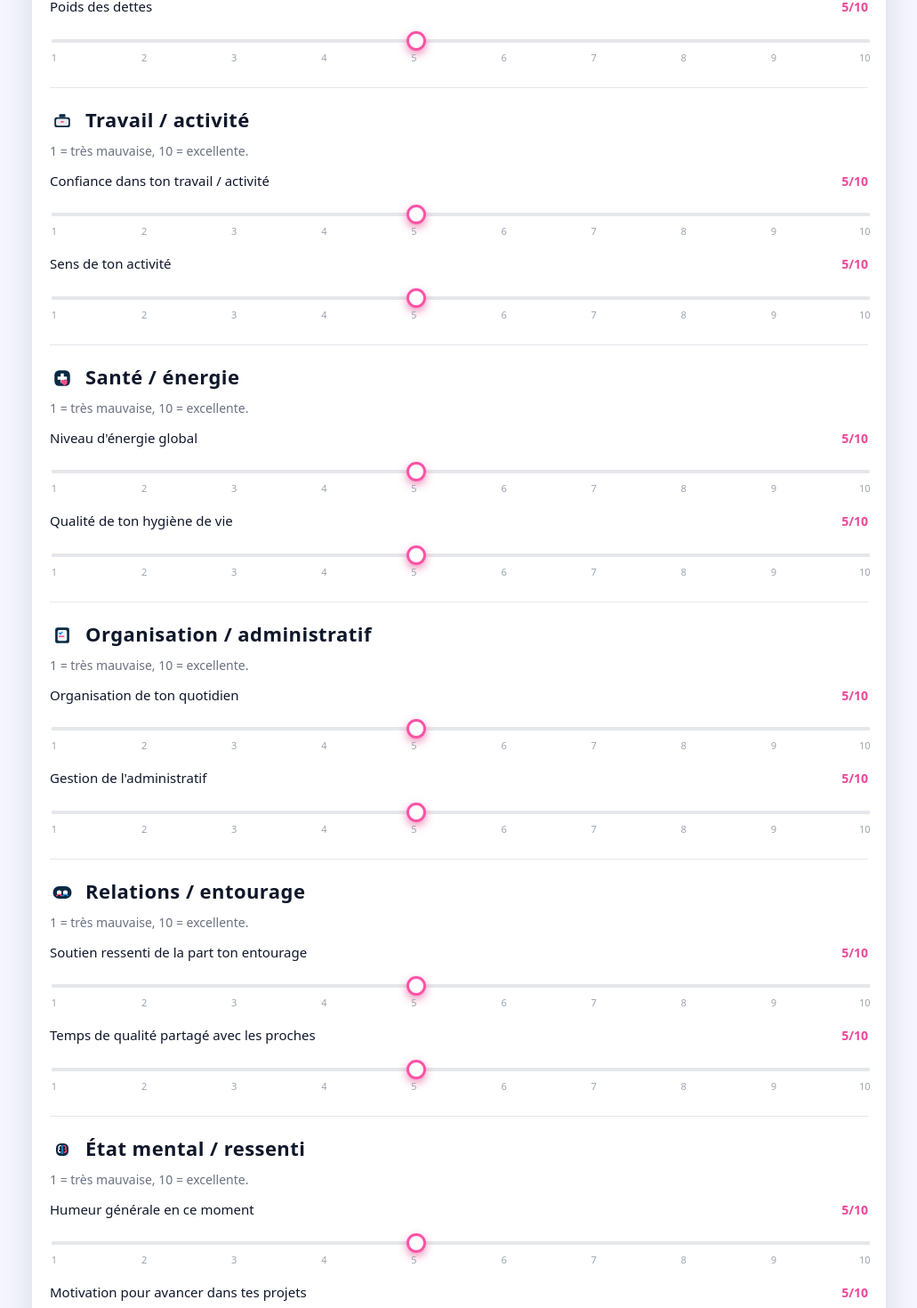
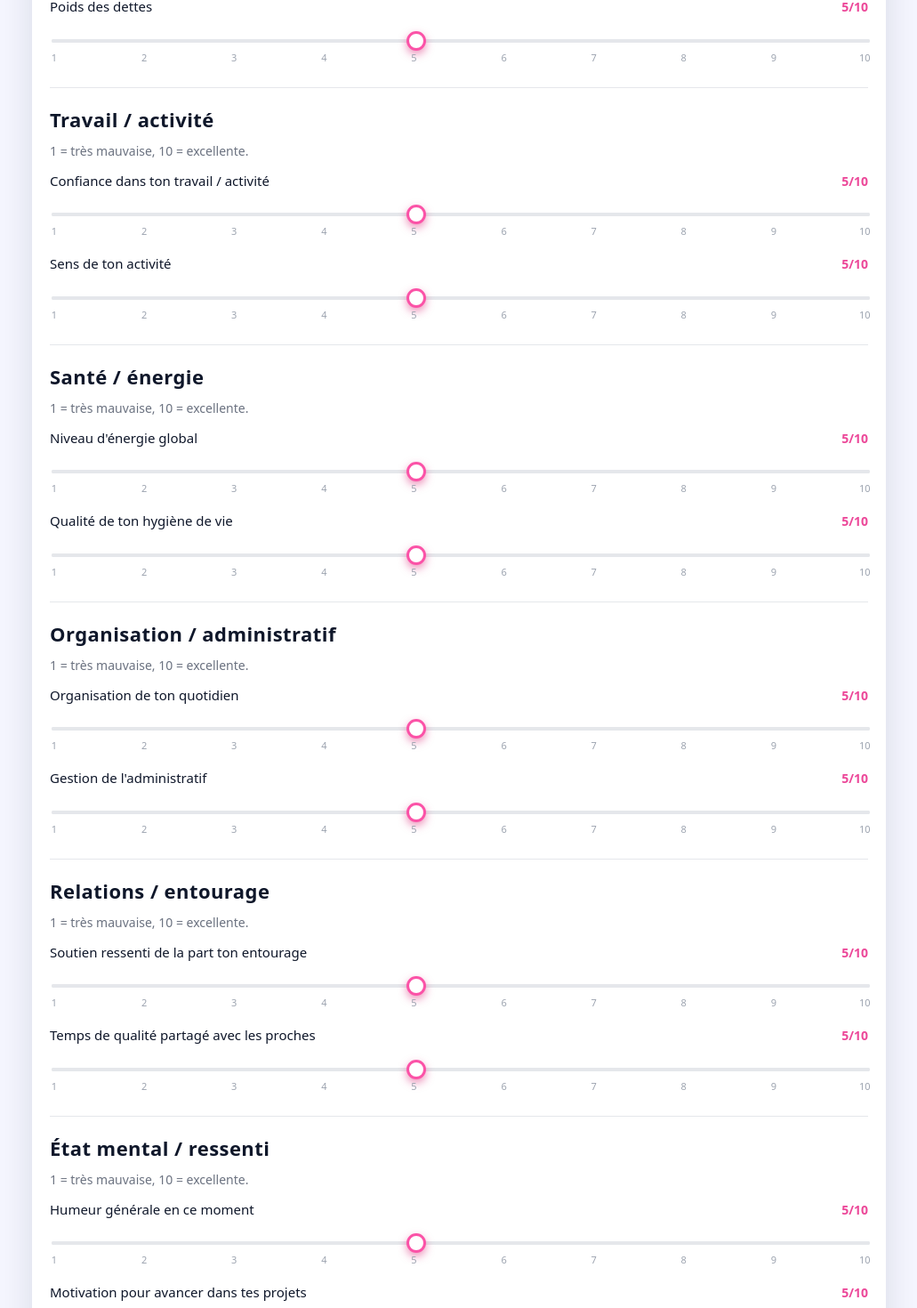
Before and after one commit to Brax971/Lifescore, a Next.js app: page / in a window 1280 px wide. Shown: the part 838-2308 px from the top of the page at 89% size, without its empty margins (124-1155 px from the left). Built offline with nearby package versions, Linux system fonts and the light colour scheme.

Commit message:
Update page.js

```diff
--- a/app/page.js
+++ b/app/page.js
@@ -99,231 +99,11 @@ const domains = [
   },
 ];
 
-function DomainIcon({ id }: { id: string }) {
-  switch (id) {
-    case "finances":
-      // Pièces + billet
-      return (
-        <svg
-          className="lk-domain-icon"
-          viewBox="0 0 32 32"
-          aria-hidden="true"
-        >
-          <rect
-            x="6"
-            y="10"
-            width="18"
-            height="12"
-            rx="3"
-            fill="#0A2A43"
-          />
-          <rect
-            x="8"
-            y="12"
-            width="14"
-            height="8"
-            rx="2"
-            fill="#ffffff"
-            opacity="0.9"
-          />
-          <circle cx="23" cy="22" r="5" fill="#FF4B8B" />
-          <circle cx="23" cy="22" r="3" fill="#ffffff" />
-        </svg>
-      );
-    case "travail":
-      // Mallette de travail
-      return (
-        <svg
-          className="lk-domain-icon"
-          viewBox="0 0 32 32"
-          aria-hidden="true"
-        >
-          <rect
-            x="6"
-            y="11"
-            width="20"
-            height="13"
-            rx="3"
-            fill="#0A2A43"
-          />
-          <rect
-            x="12"
-            y="7"
-            width="8"
-            height="4"
-            rx="1"
-            fill="#0A2A43"
-          />
-          <rect
-            x="8"
-            y="13"
-            width="16"
-            height="9"
-            rx="2"
-            fill="#ffffff"
-            opacity="0.9"
-          />
-          <rect
-            x="14"
-            y="16"
-            width="4"
-            height="2"
-            rx="1"
-            fill="#FF4B8B"
-          />
-        </svg>
-      );
-    case "sante":
-      // Croix médicale + cœur
-      return (
-        <svg
-          className="lk-domain-icon"
-          viewBox="0 0 32 32"
-          aria-hidden="true"
-        >
-          <rect
-            x="6"
-            y="6"
-            width="20"
-            height="20"
-            rx="6"
-            fill="#0A2A43"
-          />
-          <rect x="14" y="10" width="4" height="12" fill="#ffffff" />
-          <rect x="10" y="14" width="12" height="4" fill="#ffffff" />
-          <path
-            d="M22 23c-1.6 1.5-3 2.4-3 2.4S17.6 24.5 16 23c-1.1-1-1.6-2-1.6-3.1C14.4 18.9 15.4 18 16.6 18c0.7 0 1.4 0.3 1.9 0.8 0.5-0.5 1.2-0.8 1.9-0.8 1.2 0 2.2 0.9 2.2 1.9C22.6 21 22.1 22 22 23z"
-            fill="#FF4B8B"
-          />
-        </svg>
-      );
-    case "orga":
-      // Checklist / planning
-      return (
-        <svg
-          className="lk-domain-icon"
-          viewBox="0 0 32 32"
-          aria-hidden="true"
-        >
-          <rect
-            x="7"
-            y="6"
-            width="18"
-            height="20"
-            rx="3"
-            fill="#0A2A43"
-          />
-          <rect
-            x="10"
-            y="9"
-            width="12"
-            height="14"
-            rx="2"
-            fill="#ffffff"
-            opacity="0.95"
-          />
-          <path
-            d="M12 13l1.5 1.5L16 12"
-            stroke="#18A0FB"
-            strokeWidth="1.6"
-            strokeLinecap="round"
-            strokeLinejoin="round"
-          />
-          <line
-            x1="12"
-            y1="17.5"
-            x2="18"
-            y2="17.5"
-            stroke="#FF4B8B"
-            strokeWidth="1.6"
-            strokeLinecap="round"
-          />
-        </svg>
-      );
-    case "relations":
-      // Deux profils qui se rejoignent
-      return (
-        <svg
-          className="lk-domain-icon"
-          viewBox="0 0 32 32"
-          aria-hidden="true"
-        >
-          <rect
-            x="4"
-            y="8"
-            width="24"
-            height="16"
-            rx="8"
-            fill="#0A2A43"
-          />
-          <circle cx="12" cy="16" r="3" fill="#ffffff" />
-          <circle cx="20" cy="16" r="3" fill="#ffffff" />
-          <path
-            d="M9 20c1.1-1 2-1.5 3-1.5s1.9 0.5 3 1.5"
-            stroke="#FF4B8B"
-            strokeWidth="1.6"
-            strokeLinecap="round"
-          />
-          <path
-            d="M17 20c1.1-1 2-1.5 3-1.5s1.9 0.5 3 1.5"
-            stroke="#18A0FB"
-            strokeWidth="1.6"
-            strokeLinecap="round"
-          />
-        </svg>
-      );
-    case "mental":
-      // Cerveau stylisé
-      return (
-        <svg
-          className="lk-domain-icon"
-          viewBox="0 0 32 32"
-          aria-hidden="true"
-        >
-          <rect
-            x="8"
-            y="8"
-            width="16"
-            height="16"
-            rx="6"
-            fill="#0A2A43"
-          />
-          <path
-            d="M14 11c-1.5 0-2.5 1-2.5 2.3 0 0.8 0.3 1.3 0.8 1.8-0.9 0.4-1.3 1.1-1.3 2 0 1.4 1 2.4 2.5 2.4"
-            stroke="#ffffff"
-            strokeWidth="1.6"
-            strokeLinecap="round"
-          />
-          <path
-            d="M18 11c1.5 0 2.5 1 2.5 2.3 0 0.8-0.3 1.3-0.8 1.8 0.9 0.4 1.3 1.1 1.3 2 0 1.4-1 2.4-2.5 2.4"
-            stroke="#FF4B8B"
-            strokeWidth="1.6"
-            strokeLinecap="round"
-          />
-          <line
-            x1="16"
-            y1="11"
-            x2="16"
-            y2="21"
-            stroke="#18A0FB"
-            strokeWidth="1.6"
-            strokeLinecap="round"
-          />
-        </svg>
-      );
-    default:
-      return null;
-  }
-}
+export default function HomePage() {
+  const [answers, setAnswers] = useState({});
+  const [results, setResults] = useState(null);
 
-export default function HomePage() {
-  const [answers, setAnswers] = useState<Record<string, number>>({});
-  const [results, setResults] = useState<{
-    globalScore: number;
-    domainScores: Record<string, number>;
-  } | null>(null);
-
-  const handleChange = (questionId: string, value: number) => {
+  const handleChange = (questionId, value) => {
     setAnswers((prev) => ({
       ...prev,
       [questionId]: value,
@@ -335,11 +115,11 @@ export default function HomePage() {
     setResults(null);
   };
 
-  const handleSubmit = (e: React.FormEvent) => {
+  const handleSubmit = (e) => {
     e.preventDefault();
 
-    const allValues: number[] = [];
-    const domainScores: Record<string, number> = {};
+    const allValues = [];
+    const domainScores = {};
 
     domains.forEach((domain) => {
       const values = domain.questions.map((q) => {
@@ -372,7 +152,7 @@ export default function HomePage() {
     }
   };
 
-  const getScoreText = (score: number) => {
+  const getScoreText = (score) => {
     if (score >= 70) return "élevé";
     if (score >= 40) return "intermédiaire";
     return "fragile";
@@ -472,7 +252,8 @@ export default function HomePage() {
               Il n&apos;existe pas de bonne ou de mauvaise réponse : seulement
               une vision claire pour avancer.
             </p>
-            {/* ÉCHELLE UTILISÉE – on garde le style bleu actuel via CSS */}
+
+            {/* badge échelle utilisée – fond bleu + texte blanc (géré en CSS) */}
             <div className="lk-scale-info">
               Échelle utilisée :{" "}
               <strong>1 = très faible, 10 = excellent.</strong>
@@ -488,7 +269,6 @@ export default function HomePage() {
               <div key={domain.id} className="lk-domain-block">
                 <div className="lk-domain-header">
                   <div className="lk-domain-title-row">
-                    <DomainIcon id={domain.id} />
                     <h2>{domain.label}</h2>
                   </div>
                   <p className="lk-domain-description">
@@ -682,7 +462,7 @@ export default function HomePage() {
         {/* À PROPOS */}
         <section id="lk-about" className="lk-section">
           <div className="lk-card lk-card-main" style={{ marginTop: 20 }}>
-            <h2 style={{ textAlign: "center" }}>À propos de Lifekore</h2>
+            <h2>À propos de Lifekore</h2>
             <p>
               Lifekore est une plateforme conçue pour t&apos;aider à comprendre
               ton <strong>LifeKore Identity™</strong> : la structure réelle de
```
